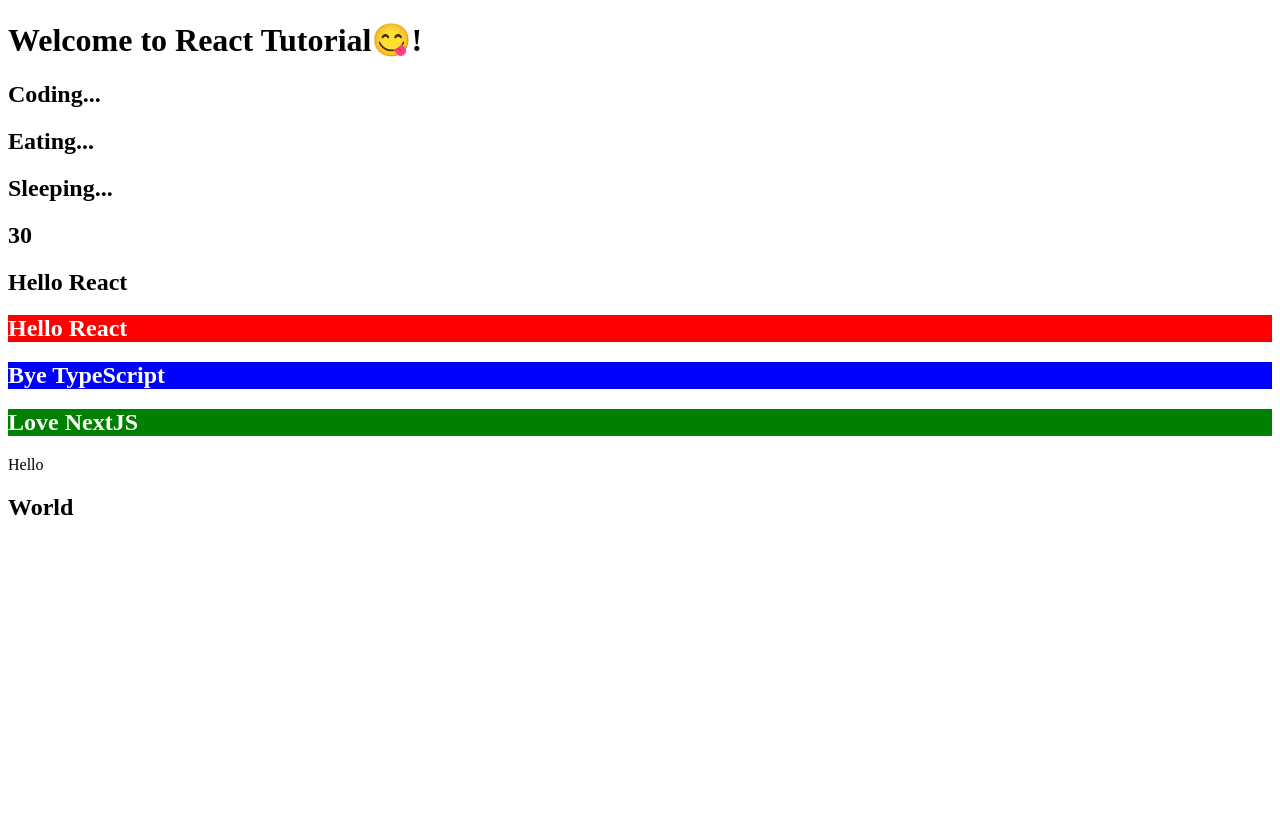
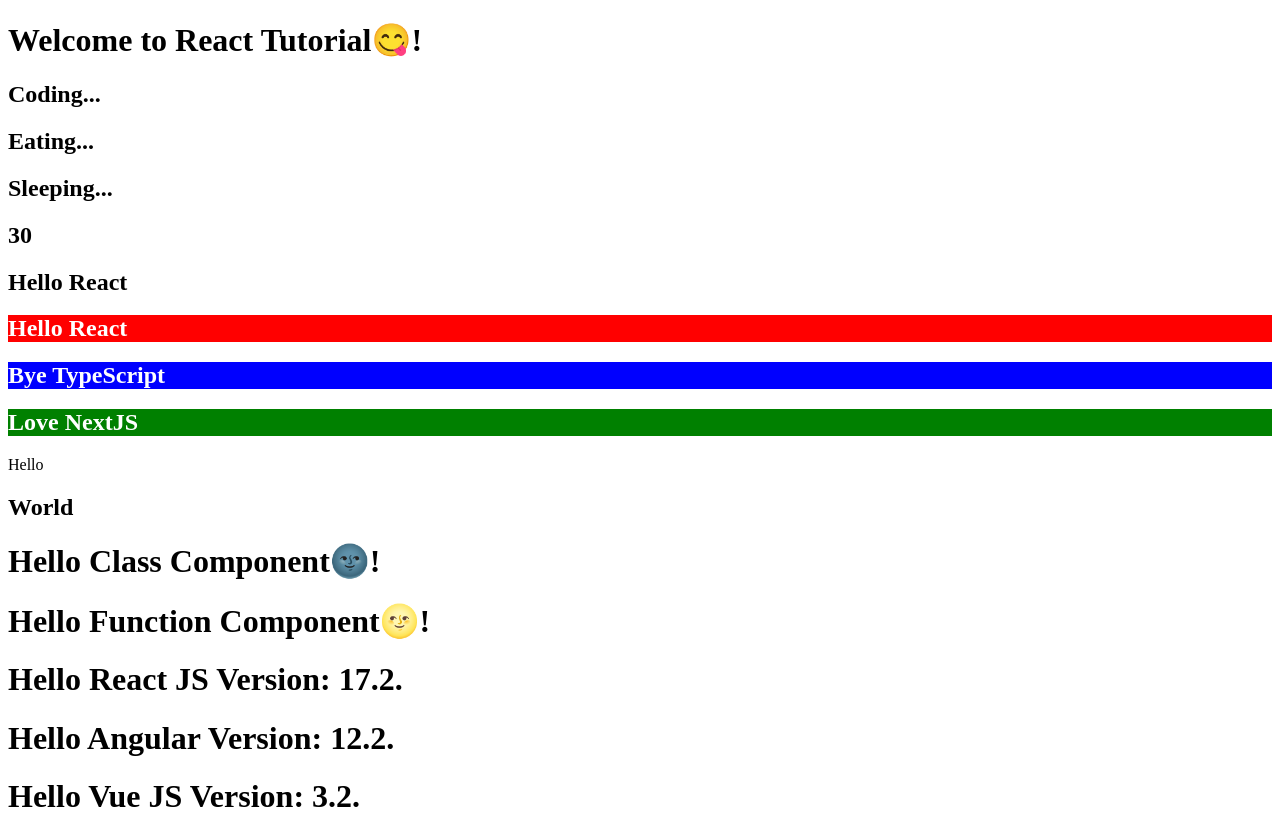
Before and after one commit to Mengsreang-Chhoeung/React-TypeScript-Tutorial, a React (Create React App) app: page / in a window 1280 px wide. Before the commit the page ends 800 px from the top, so only its background shows below. Built offline with nearby package versions, Linux system fonts and the light colour scheme.

Commit message:
add component and props exercise

```diff
--- a/src/App.tsx
+++ b/src/App.tsx
@@ -1,5 +1,8 @@
 import React from 'react';
 import './style.css';
+import HelloClassComponent from './components/classComponents/HelloClassComponent';
+import HelloFunctionComponent from './components/functionComponents/HelloFunctionComponent';
+import Greeting from './components/functionComponents/Greeting';
 
 const App: React.FC = () => {
 
@@ -40,6 +43,15 @@
       {/* Note for attribute htmlFor and className that is for normal html tag are for and class */}
       <label htmlFor="hello">Hello</label>
       <h2 className="world">World</h2>
+
+      {/* Components */}
+      <HelloClassComponent/>
+      <HelloFunctionComponent/>
+
+      {/* Props */}
+      <Greeting greeting={"React JS"} version={17.2}/>
+      <Greeting greeting={"Angular"} version={12.2}/>
+      <Greeting greeting={"Vue JS"} version={3.2}/>
     </React.Fragment>
   );
 };
--- /dev/null
+++ b/src/components/classComponents/HelloClassComponent.tsx
@@ -0,0 +1,13 @@
+import React from 'react';
+
+class HelloClassComponent extends React.Component {
+    render(){
+        return(
+            <React.Fragment>
+                <h1>Hello Class Component🌚!</h1>
+            </React.Fragment>
+        );
+    };
+};
+
+export default HelloClassComponent;
--- /dev/null
+++ b/src/components/functionComponents/Greeting.tsx
@@ -0,0 +1,22 @@
+import React from "react";
+
+// initial props by using interface
+interface GreetingProps{
+    // properties
+    greeting: string;
+    version: number;
+}
+
+const Greeting: React.FC<GreetingProps> = (props) => {
+
+    // given property as props
+    const {greeting, version} = props;
+
+    return(
+        <React.Fragment>
+            <h1>Hello {greeting} Version: {version}.</h1>
+        </React.Fragment>
+    );
+};
+
+export default Greeting;
--- /dev/null
+++ b/src/components/functionComponents/HelloFunctionComponent.tsx
@@ -0,0 +1,11 @@
+import React from 'react';
+
+const HelloFunctionComponent: React.FC = () => {
+    return(
+        <React.Fragment>
+            <h1>Hello Function Component🌝!</h1>
+        </React.Fragment>
+    );
+};
+
+export default HelloFunctionComponent;
```
